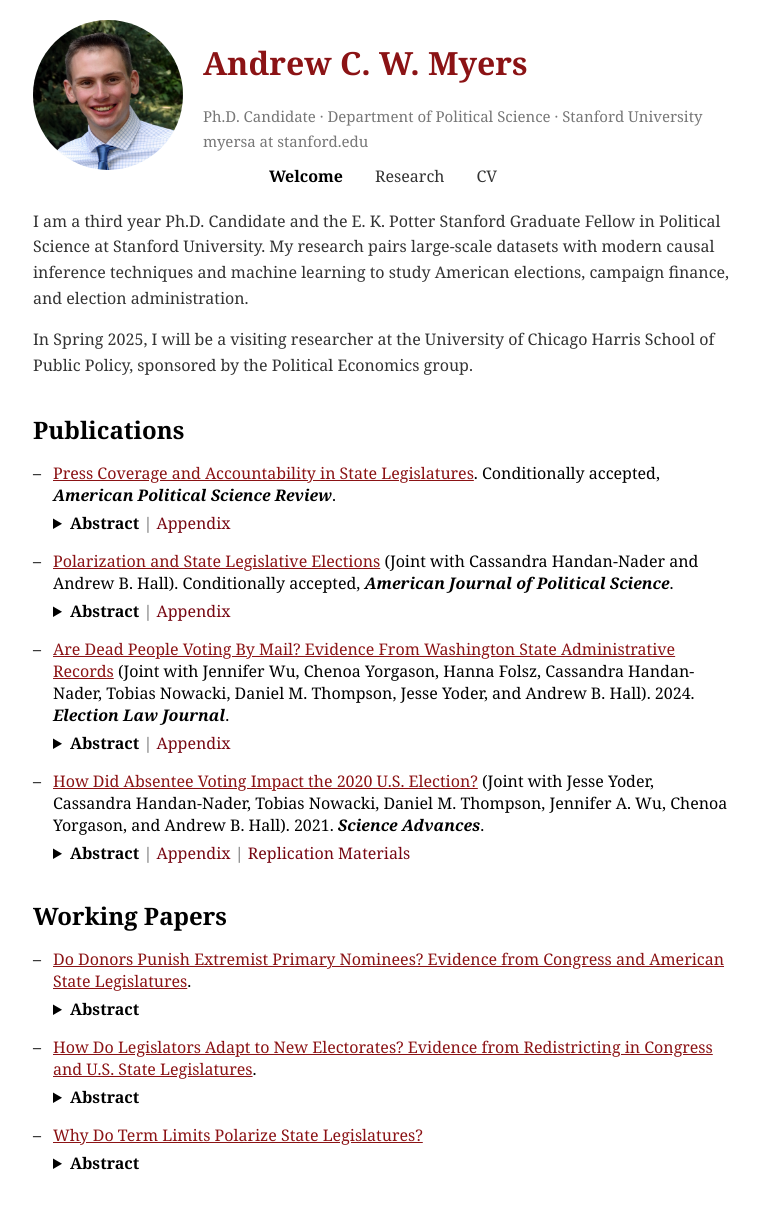
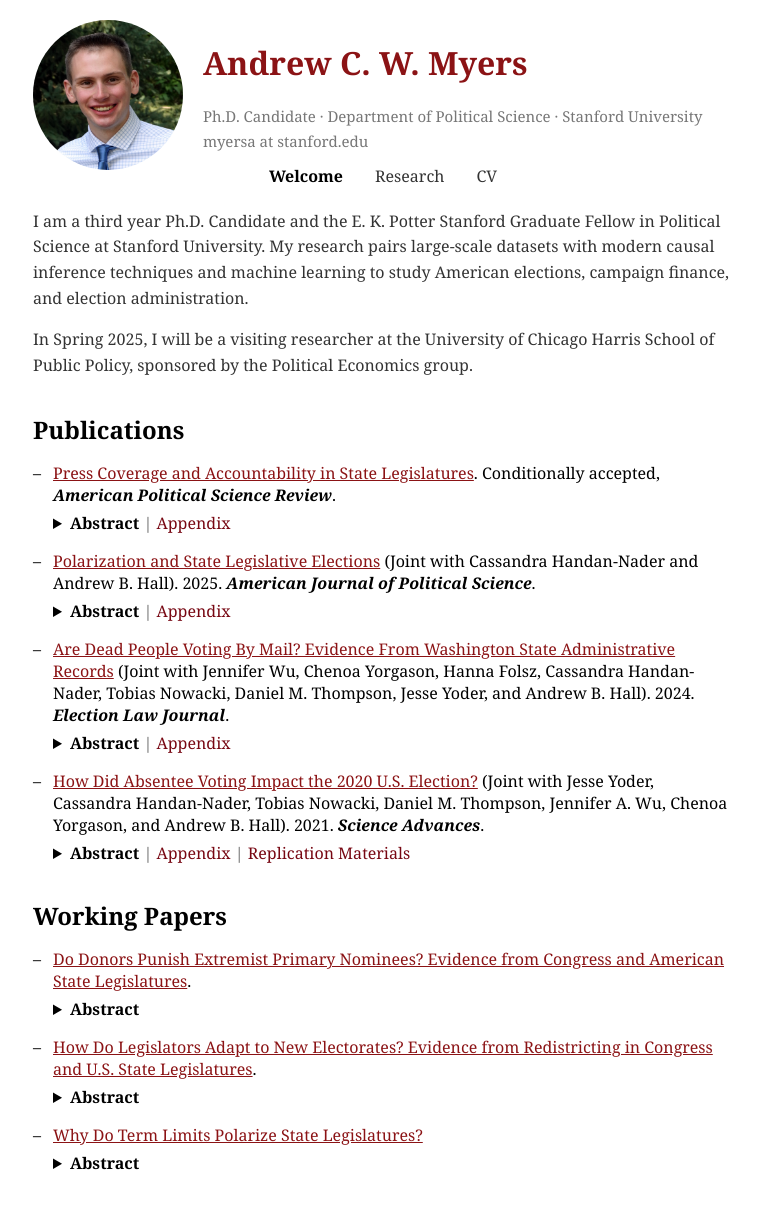
Before and after one commit to AndyMyersSkol/AndyMyersSkol.github.io, a Jekyll site: the page index.html, which Jekyll copies as it is, in a window 1280 px wide. Shown: the whole page, without its empty margins (257-1016 px from the left). Built offline with Jekyll 4.4.1, drawn with Linux system fonts in a browser that asks for light colours.

Commit message:
Update index.html

```diff
--- a/index.html
+++ b/index.html
@@ -72,7 +72,7 @@
 
     <ul class="dashed">
         <li>
-            <a target="_blank" class="bib" href="/documents/handan-nader_myers_hall_polarization.pdf">Polarization and State Legislative Elections</a> (Joint with Cassandra Handan-Nader and Andrew B. Hall). Conditionally accepted, <i><b>American Journal of Political Science</b></i>.
+            <a target="_blank" class="bib" href="/documents/handan-nader_myers_hall_polarization.pdf">Polarization and State Legislative Elections</a> (Joint with Cassandra Handan-Nader and Andrew B. Hall). 2025. <i><b>American Journal of Political Science</b></i>.
             <details class="abstract-container">
                 <summary>
                     <span>Abstract</span>
```
